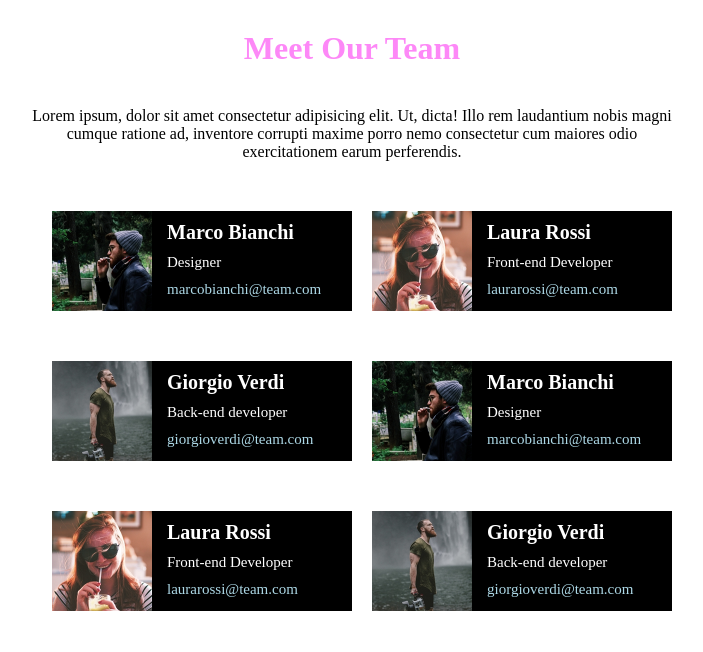
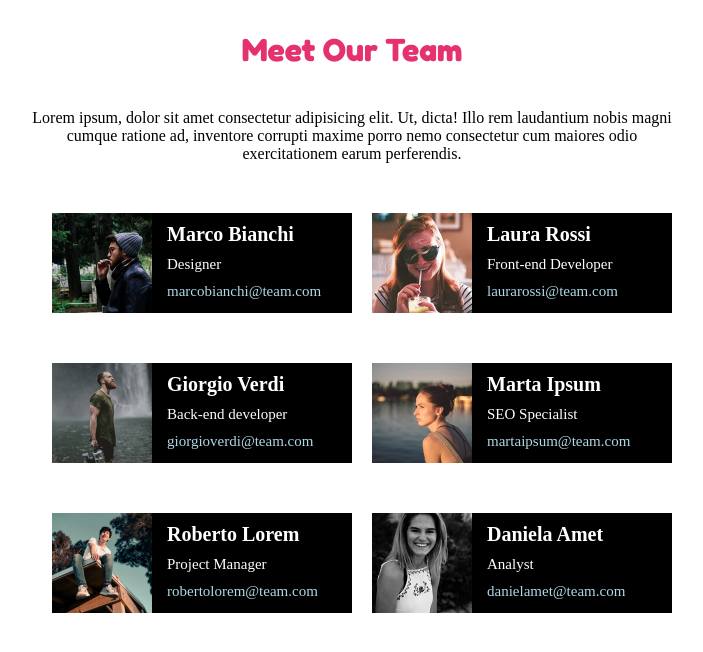
Before and after one commit to GiuseppeSU/html-css-float-cards, a plain HTML site: page index.html in a window 1280 px wide. Shown: the whole page, without its empty margins (288-991 px from the left). Drawn offline with Linux system fonts and the light colour scheme.

Commit message:
Fine Esercizio

```diff
--- a/css/style.css
+++ b/css/style.css
@@ -7,7 +7,8 @@
 body{
     margin: 0 auto;
      width: 50%;
-}
+
+    }
 main{
 
     margin: auto;
@@ -16,9 +17,10 @@ main{
 }
 .text{
     text-align: center;
-    font-style: serif;
+    font-family: 'Fredoka', sans-serif;
+
     margin-top: 30px;
-    color:rgb(253, 136, 247);
+    color:#e53170;
     font-weight: bolder;
     margin-bottom: 40px;
 
--- a/index.html
+++ b/index.html
@@ -40,7 +40,6 @@
             <div class="testo-foto clearfix">
                 <h1 class="marco">Laura Rossi</h1>
                 <span class="lavoro">Front-end Developer</span>
-                <br />
                 <p class="email">laurarossi@team.com</p>
             </div>
         </div>
@@ -53,7 +52,6 @@
             <div class="testo-foto clearfix">
                 <h1 class="marco">Giorgio Verdi</h1>
                 <span class="lavoro">Back-end developer</span>
-                <br />
                 <p class="email">giorgioverdi@team.com</p>
             </div>
         </div>
@@ -64,38 +62,36 @@
         <!--Secondo Blocco-->
         <div class="container clearfix">
             <div class="container-foto">
-                <img src="img/male1.png" alt="Uomo1">
+                <img src="img/female2.png" alt="Donna2">
             </div>
             <div class="testo-foto clearfix">
-                <h1 class="marco">Marco Bianchi</h1>
-                <span class="lavoro">Designer</span>
-                <br />
-                <p class="email">marcobianchi@team.com</p>
+                <h1 class="marco">Marta Ipsum</h1>
+                <span class="lavoro">SEO Specialist</span>
+                <p class="email">martaipsum@team.com</p>
             </div>
         </div>
 
         <div class="container clearfix">
             <div class="container-foto">
-                <img src="img/female1.png" alt="Donna1">
+                <img src="img/male3.png" alt="Uomo3">
             </div>
             <div class="testo-foto clearfix">
-                <h1 class="marco">Laura Rossi</h1>
-                <span class="lavoro">Front-end Developer</span>
-                <br />
-                <p class="email">laurarossi@team.com</p>
+                <h1 class="marco">Roberto Lorem</h1>
+                <span class="lavoro">Project Manager</span>
+
+                <p class="email">robertolorem@team.com</p>
             </div>
         </div>
 
 
         <div class="container clearfix">
             <div class="container-foto">
-                <img src="img/male2.png" alt="Uomo2">
+                <img src="img/female3.png" alt="Donna3">
             </div>
             <div class="testo-foto clearfix">
-                <h1 class="marco">Giorgio Verdi</h1>
-                <span class="lavoro">Back-end developer</span>
-                <br />
-                <p class="email">giorgioverdi@team.com</p>
+                <h1 class="marco">Daniela Amet</h1>
+                <span class="lavoro">Analyst</span>
+                <p class="email">danielamet@team.com</p>
             </div>
         </div>
 
```
